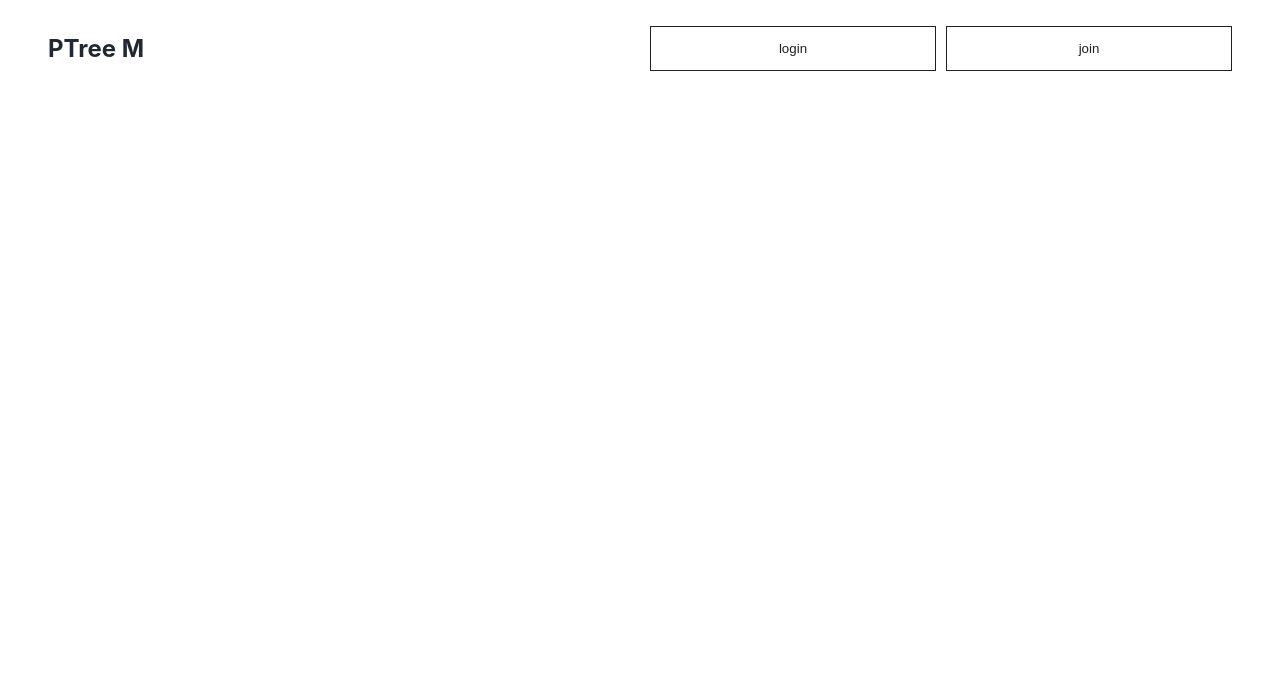
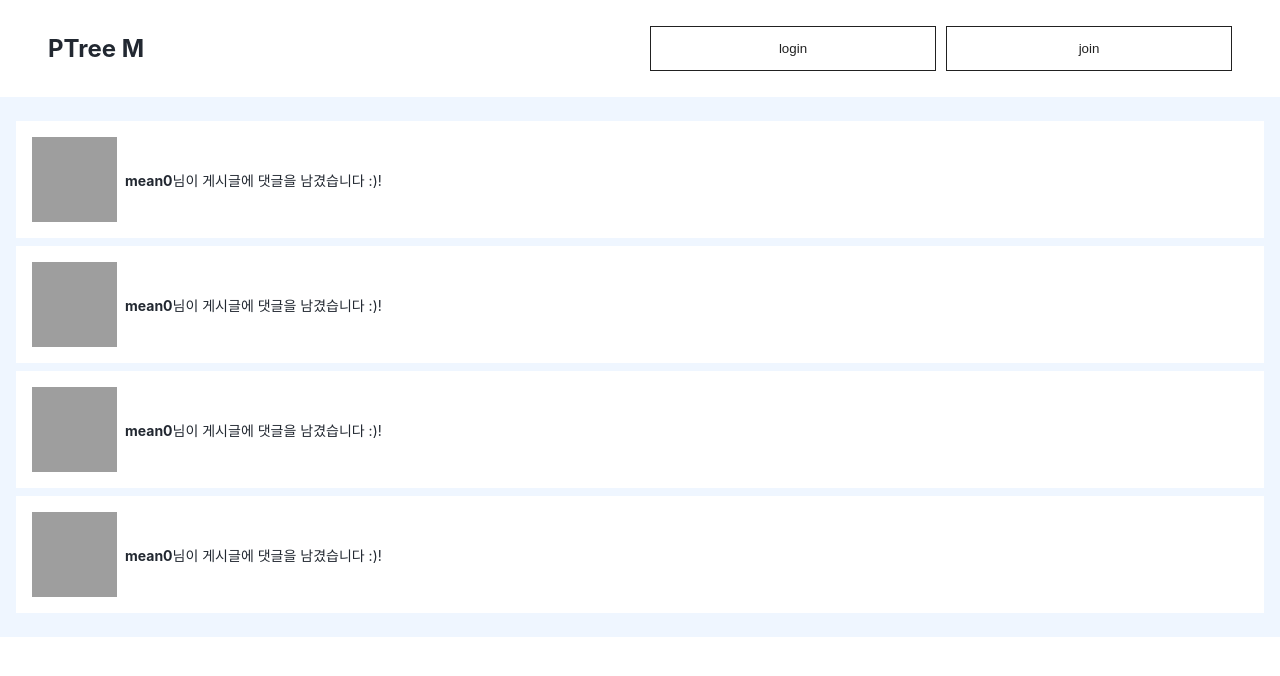
Before and after one commit to parkksss/my_magazine, a React (Create React App) app: page /noti in a window 1280 px wide. Shown: the top 676 px of the page. Built offline with nearby package versions, Linux system fonts and the light colour scheme; grey boxes are pictures that could not be loaded.

Commit message:
add notification page

```diff
--- a/package.json
+++ b/package.json
@@ -10,6 +10,7 @@
     "firebase": "^9.6.10",
     "history": "4.10.1",
     "immer": "^9.0.12",
+    "lodash": "^4.17.21",
     "moment": "^2.29.2",
     "react": "^18.0.0",
     "react-dom": "^18.0.0",
--- /dev/null
+++ b/src/components/Card.js
@@ -0,0 +1,28 @@
+import React from "react";
+import {Grid, Text, Image} from "../elements";
+
+const Card = (props) => {
+
+    const {image_url, user_name, post_id} = props;
+
+    return (
+      <Grid padding="16px" is_flex bg="#ffffff" margin="8px 0px">
+        <Grid width="auto" margin="0px 8px 0px 0px">
+          <Image image_url={image_url} size={85} shape="square" />
+        </Grid>
+        <Grid>
+          <Text>
+            <b>{user_name}</b>님이 게시글에 댓글을 남겼습니다 :)!{" "}
+          </Text>
+        </Grid>
+      </Grid>
+    );
+}
+
+Card.defaultProps = {
+  image_url: '',
+  user_name: '',
+  post_id: null,
+};
+
+export default Card;
--- a/src/elements/Image.js
+++ b/src/elements/Image.js
@@ -19,9 +19,16 @@ const Image = (props) => {
     );
   }
 
+  if (shape === "circle") {
+    return (
+      <React.Fragment>
+        <ImageCircle {...styles}></ImageCircle>
+      </React.Fragment>
+    );
+  }
   return (
     <React.Fragment>
-      <ImageCircle {...styles}></ImageCircle>
+        <ImageDefault {...styles}></ImageDefault>
     </React.Fragment>
   );
 }
@@ -31,6 +38,16 @@ Image.defaultProps = {
   src: "https://user-images.githubusercontent.com/91959791/161682922-347edc18-3711-4108-b9d1-26b51a41447c.jpg",
   size: 36,
 };
+
+const ImageDefault = styled.div`
+  --size: ${(props) => props.size}px;
+  width: var(--size);
+  height: var(--size);
+
+  background-image: url("${(props) => props.src}");
+  background-size: cover;
+  background-position: center;
+`;
 
 const AspectOutter = styled.div`
   width: 100%;
--- /dev/null
+++ b/src/pages/Notification.js
@@ -0,0 +1,24 @@
+import React from "react";
+import {Grid, Text, Image} from "../elements";
+import Card from "../components/Card";
+
+const Notification = (props) => {
+    let noti = [
+      { user_name: "mean0", post_id: "post1", image_url: "" },
+      { user_name: "mean0", post_id: "post2", image_url: "" },
+      { user_name: "mean0", post_id: "post3", image_url: "" },
+      { user_name: "mean0", post_id: "post4", image_url: "" },
+    ];
+
+    return (
+      <React.Fragment>
+        <Grid padding="16px" bg="#EFF6FF">
+          {noti.map((n) => {
+            return <Card {...n} key={n.post_id} />;
+          })}
+        </Grid>
+      </React.Fragment>
+    );
+}
+
+export default Notification;
--- a/src/shared/App.js
+++ b/src/shared/App.js
@@ -16,6 +16,7 @@ import { Grid, Button } from '../elements';
 import Permit from './Permit';
 import PostWrite from '../pages/PostWrite';
 import PostDetail from '../pages/PostDetail';
+import Notification from '../pages/Notification';
 
 
 function App() {
@@ -43,12 +44,16 @@ function App() {
           <Route path="/signup" exact>
             <Signup/>
           </Route>
-          <Route path="/posting" exact component={PostWrite}/>
-          {/* <Route path="/posting" exact>
+          {/* <Route path="/posting" exact component={PostWrite}/> */}
+          <Route path="/posting" exact>
             <PostWrite/>
-          </Route> */}
+          </Route>
           <Route path="/post/:id" exact>
             <PostDetail/>
+          </Route>
+          {/* <Route path="/noti" exact component={Notification}/> */}
+          <Route path="/noti" exact>
+            <Notification/>
           </Route>
         </ConnectedRouter>
       </Grid>
--- a/src/shared/Header.js
+++ b/src/shared/Header.js
@@ -49,7 +49,7 @@ const Header = (props) => {
               alert('내정보?');
             }}></Button>
             <Button text='notice' margin='10px' _onClick={()=>{
-              alert('알림창?');
+              history.push('/noti');
             }}></Button>
             <Button text='logout' _onClick={()=>{
               dispatch(userActions.logoutFB());
```
Also changed, not shown: src/shared/Search.js (added).
